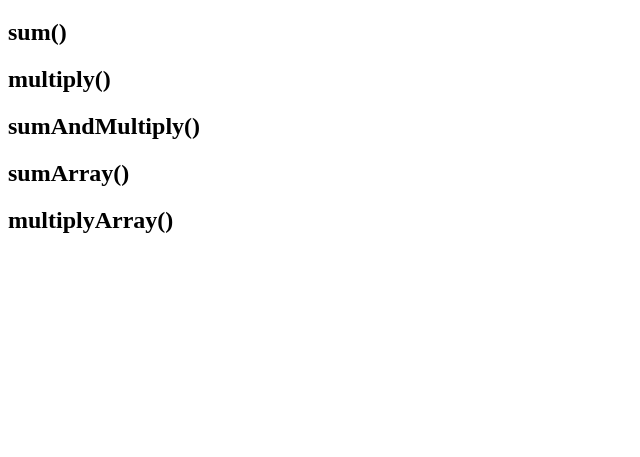
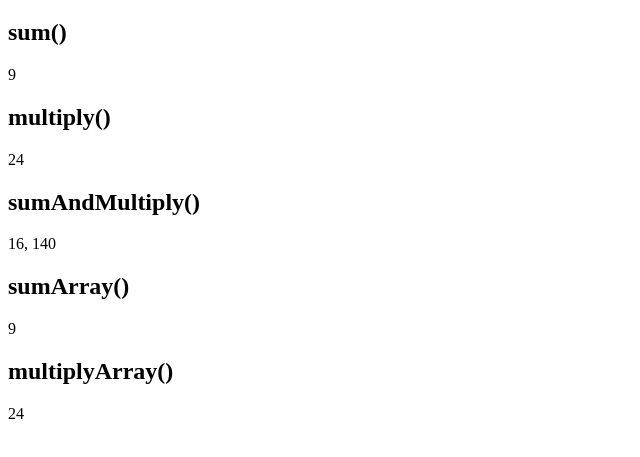
Before and after one commit to RJB888/lab_5, a plain HTML site: page index.html in a window 1280 px wide. Shown: the part 61-518 px from the top of the page, without its empty margins (0-640 px from the left). Drawn offline with Linux system fonts and the light colour scheme.

Commit message:
Added stretch goal.

```diff
--- a/app.js
+++ b/app.js
@@ -6,11 +6,13 @@ Write a function called sum() that takes in two numbers as arguments and then re
 "The sum of 4 and 7 is 11."
 Test this function by hand in the console to get it working, and when you think it is finished, uncomment the call for the testSum() function below and check the console to see if the test passes.
 For TODO item, be sure to change it to say DONE when you have successfully completed the task*/
+var problem1Log, problem2Log, problem3Log, problem3Log2, problem4Log, problem5Log;
 
 // TODO: Write your code here
 function sum(a,b){ //eslint-disable-line
   var result = a + b;
   var output = 'The sum of ' + a + ' and ' + b + ' is ' + result + '.';
+  problem1Log = result;
   return [result, output];
 }
 
@@ -29,6 +31,7 @@ Test this function by hand in the console to get it working, and when you think
 function multiply(a,b){ //eslint-disable-line
   var product = a * b;
   var textLine = 'The product of ' + a + ' and ' + b + ' is ' + product + '.';
+  problem2Log = product;
   return [product, textLine];
 }
 
@@ -49,6 +52,8 @@ Test this function by hand in the console to get it working, and when you think
 function sumAndMultiply(a,b,c){ //eslint-disable-line
   var total = sum(sum(a,b)[0],c)[0];
   var product = multiply(multiply(a,b)[0], c)[0];
+  problem3Log = total;
+  problem3Log2 = product;
   return [total, product, a + ' and ' + b + ' and ' + c + ' sum to ' + total + '.', 'The product of ' + a + ' and ' + b + ' and ' + c + ' is ' + product + '.' ];
 }
 
@@ -83,6 +88,7 @@ function sumArray(testArray){ //eslint-disable-line
     }
   }
   outputText += ' was passed in as an array of numbers, and ' + arrayTotal + ' is their sum.';
+  problem4Log = arrayTotal;
   return [arrayTotal, outputText];
 }
 
@@ -112,6 +118,7 @@ function multiplyArray(testArray){ //eslint-disable-line
     }
   }
   outputText += ' have a product of ' + arrayProduct + '.';
+  problem5Log = arrayProduct;
   return [arrayProduct, outputText];
 }
 
@@ -119,3 +126,18 @@ function multiplyArray(testArray){ //eslint-disable-line
 testMultiplyArray(2,3,4);
 
 // Once you get the test passing, do an a-c-p cycle and synchronize the code between GitHub and your laptop. You're done! Submit the link to the repo following the instructions in Canvas.
+
+var problem1Para = document.getElementById('problem1');
+problem1Para.innerText = problem1Log;
+
+var problem2Para = document.getElementById('problem2');
+problem2Para.innerText = problem2Log;
+
+var problem3Para = document.getElementById('problem3');
+problem3Para.innerText = problem3Log + ', ' + problem3Log2;
+
+var problem4Para = document.getElementById('problem4');
+problem4Para.innerText = problem4Log;
+
+var problem5Para = document.getElementById('problem5');
+problem5Para.innerText = problem5Log;
--- a/index.html
+++ b/index.html
@@ -9,20 +9,19 @@
     <h1>7/14 lab by xxxx</h1>
 
     <h2>sum()</h2>
-    <p id="sum"></p>
+    <p id="problem1"></p>
 
     <h2>multiply()</h2>
-    <p></p>
+    <p id="problem2"></p>
 
     <h2>sumAndMultiply()</h2>
-    <p></p>
-    <p></p>
+    <p id="problem3"></p>
 
     <h2>sumArray()</h2>
-    <p></p>
+    <p id="problem4"></p>
 
     <h2>multiplyArray()</h2>
-    <p></p>
+    <p id="problem5"></p>
 
     <script src="tests.js" type="text/javascript"></script>
     <script src="app.js" type="text/javascript"></script>
```
